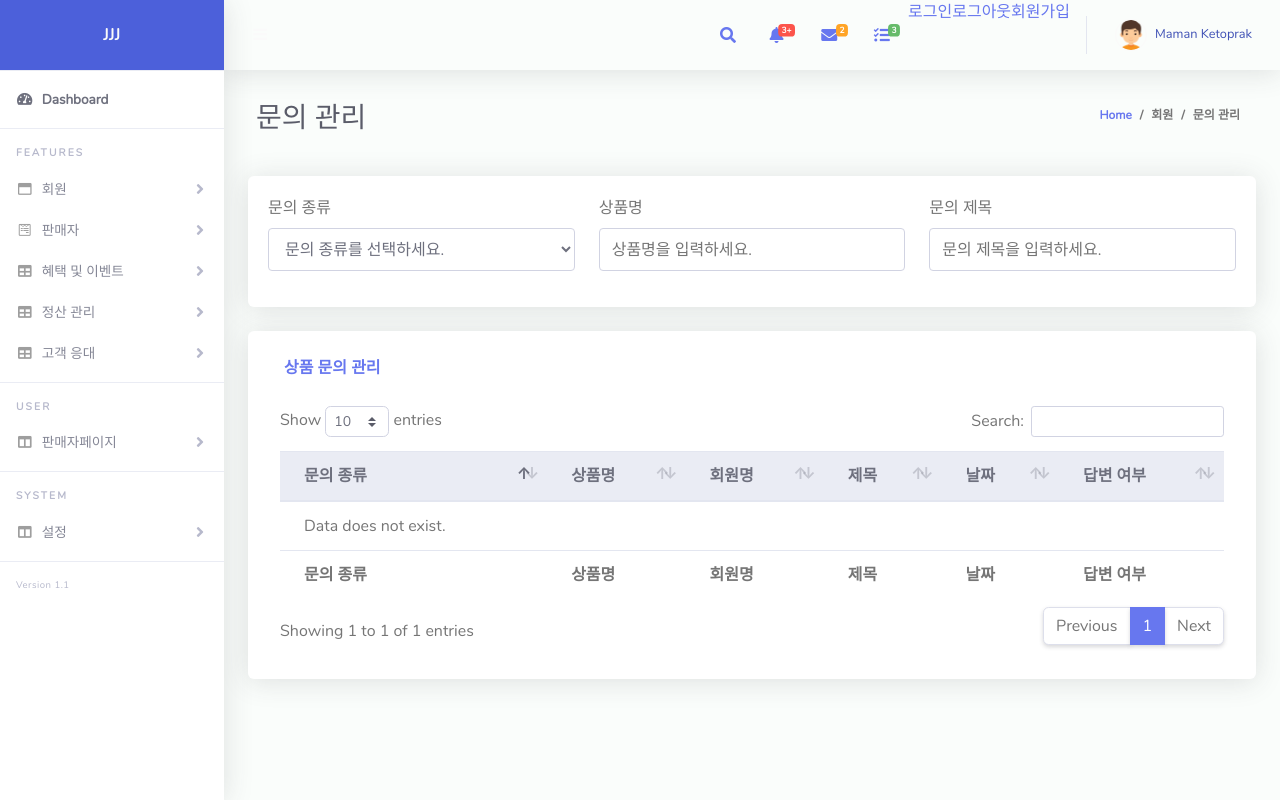
After one commit to jhy11/jjj, a Django app: page /seller/qna in a window 1280 px wide. The commit adds this page. Run offline with Django 4.2, Linux system fonts and the light colour scheme; data that the repository does not hold is empty; some libraries are stand-ins or nearby versions.

Commit message:
Add qna page

```diff
--- /dev/null
+++ b/seller/templates/qna_info.html
@@ -0,0 +1,120 @@
+{% extends 'layouts/base.html' %} {% load static %}
+
+<!-- Specific Page CSS goes HERE  -->
+{% block stylesheets %}
+<link href="https://cdnjs.cloudflare.com/ajax/libs/font-awesome/4.7.0/css/font-awesome.min.css" rel="stylesheet"/>
+<link href="{% static 'vendor/datatables/dataTables.bootstrap4.min.css' %}" rel="stylesheet" type="text/css">
+
+{% endblock stylesheets %}
+
+{% block content %}
+<div class="container-fluid" id="container-wrapper">
+  <div class="d-sm-flex align-items-center justify-content-between mb-4">
+    <h1 class="h3 pl-2 text-gray-800">문의 관리</h1>
+    <ol class="breadcrumb">
+      <li class="breadcrumb-item"><a href="./">Home</a></li>
+      <li class="breadcrumb-item">회원</li>
+      <li class="breadcrumb-item active" aria-current="page">문의 관리</li>
+    </ol>
+  </div>
+
+  <div class="row">
+    <div class="col">
+      <div class="card mb-4">
+        <div class="card-body">
+          <div class ="row g-3 needs-validation">
+            <div class="col-md-4 mb-3">
+              <label class="form-label" for="category">문의 종류</label>
+              <select class="form-control" id="Category" name="Category">
+                <option value="" disabled selected>문의 종류를 선택하세요.</option>
+                {% if qnaCategories %}
+                {% for i in qnaCategories %}
+                <option value="{{i.id}}">{{i.name}}</option>
+                {% endfor %}
+                {% endif %}
+              </select>
+            </div>
+            <div class="col-md-4 mb-3">
+              <label class="form-label" for="product">상품명</label>
+              <input class=" form-control" id="Product" name="Product" type="text" placeholder="상품명을 입력하세요."/>
+            </div>
+            <div class="col-md-4 mb-3">
+              <label class="form-label" for="title">문의 제목</label>
+              <input class=" form-control" id="Title" name="Title" type="text" placeholder="문의 제목을 입력하세요."/>
+            </div>
+          </div>
+        </div>
+      </div>
+    </div>
+  </div>
+
+  <div class="row">
+    <div class="col">
+      <div class="card mb-3 p-3">
+        <div class="card-header d-flex flex-row align-items-center justify-content-between">
+          <h6 class="m-0 font-weight-bold text-primary">상품 문의 관리</h6>
+        </div>
+        <div class="table-responsive p-3" id="aaa">
+          <table class="table align-items-center table-flush table-hover" id="dataTableHover-qna">
+            <thead class="thead-light">
+              <tr>
+                <th>문의 종류</th>
+                <th>상품명</th>
+                <th>회원명</th>
+                <th>제목</th>
+                <th>날짜</th>
+                <th>답변 여부</th>
+              </tr>
+            </thead>
+            <tbody class="list" id="list-order">
+              {% if qnas %}
+              {% for i in qnas %}
+              <tr class="list-order-row" onclick="location.href='/seller/qna-post/{{i.id}}'">
+                <td class="align-middle" id="Category">{{ i.category__name }}</td>
+                <td class="align-middle" id="Product">{{ i.product__name }}</td>
+                <td class="align-middle" id="MemName">{{ i.member__mem_name }}</td>
+                <td class="align-middle" id="Title">{{ i.title }}</td>
+                <td class="align-middle" id="Date">{{ i.created_at|date:'Y-m-d' }}</td>
+                <td class="align-middle status" id="Flag" value='{{i.answer_flag}}'></td>
+              </tr>
+              {% endfor %}
+              {% else %}
+              <tr>
+                <td class="align-middle">Data does not exist.</td>
+                <td></td>
+                <td></td>
+                <td></td>
+                <td></td>
+                <td></td>
+              </tr>
+              {% endif %}
+            </tbody>
+            <tfoot>
+              <tr>
+                <th>문의 종류</th>
+                <th>상품명</th>
+                <th>회원명</th>
+                <th>제목</th>
+                <th>날짜</th>
+                <th>답변 여부</th>
+              </tr>
+            </tfoot>
+          </table>
+        </div>
+      </div>
+    </div>
+  </div>
+</div>
+
+
+{% endblock content %}
+
+<!-- Specific Page JS goes HERE  -->
+{% block javascripts %}
+<!-- Page level plugins -->
+<script src="{% static 'vendor/datatables/jquery.dataTables.min.js' %}" type="text/javascript"></script>
+<script src="{% static 'vendor/datatables/dataTables.bootstrap4.min.js' %}" type="text/javascript"></script>
+
+<script src="{% static 'jsmeta/script_qna_info.js' %}"></script>
+
+{% endblock javascripts %}
--- a/seller/urls.py
+++ b/seller/urls.py
@@ -1,9 +1,13 @@
 from django.urls import path
 from . import views
-from .views import info_seller_views
+from .views import info_seller_views, info_qna_views
 
 app_name = 'seller'
 
 urlpatterns=[
     path('seller_product', info_seller_views.SellerProductView.as_view(), name='seller_product'),
+    path('qna', info_qna_views.QnaView.as_view(), name='qna'),
+    path('qna-post/<str:id>', info_qna_views.QnaPostView.as_view(), name='qna-post'),
+    path('qna-edit/<str:id>', info_qna_views.QnaEditView.as_view(), name='qna-edit'),
+
 ]
--- /dev/null
+++ b/seller/views/info_qna_views.py
@@ -0,0 +1,69 @@
+from django.http import HttpRequest, JsonResponse
+from django.shortcuts import render, redirect, get_object_or_404
+from django.views.generic.base import View, TemplateView
+from typing import Any, Dict
+from datetime import datetime
+
+from management.models import qna, qna_category, qna_answer
+
+class QnaView(View):
+    template_name = 'qna_info.html'
+
+    def get(self, request: HttpRequest, *args, **kwargs):
+        context = {}
+        context['qnaCategories'] = qna_category.objects.values('name')
+        context['qnas'] = qna.objects.values('id', 'member__mem_name', 'product__name', 'category__name', 'title', 'created_at', 'answer_flag')
+
+        return render(request, self.template_name, context)
+#회원번호
+
+class QnaPostView(TemplateView):
+    template_name = 'qna-post.html'
+
+    def get_context_data(self, **kwargs: Any) -> Dict[str, Any]:
+        context = {}
+        question = get_question(kwargs.get('id'))
+
+        context['question'] = question[0]
+        context['answer'] = list(qna_answer.objects.filter(qna__id=kwargs.get('id')).values('id', 'content'))[0]
+
+        return context
+
+    def post(self, request: HttpRequest, **kwargs: Any) -> Dict[str, Any]:
+        print(request.POST)
+        context = {}
+        id = kwargs.get('id')
+        content = request.POST.get('Content', None)
+
+        print(id)
+        print(content)
+        if content is not None:
+          qna_answer.objects.create(
+            content=content,
+            qna_id=id
+          )
+          qna.objects.filter(id=id).update(
+            answer_flag='1'
+          )
+
+        return redirect('/seller/qna')
+
+class QnaEditView(View):
+    template_name = 'qna-post.html'
+
+    def post(self, request: HttpRequest, **kwargs: Any) -> Dict[str, Any]:
+        context = {}
+        id = kwargs.get('id')
+        content = request.POST.get('Content', None)
+
+        if content is not None:
+          # update content of answer
+          qna_answer.objects.filter(id=id).update(
+            content=content,
+            updated_at=datetime.now(),
+          )
+
+        return redirect('/seller/qna')
+
+def get_question(id):
+    return list(qna.objects.filter(id=id).values('id', 'member__mem_name', 'product__name', 'category__name', 'title', 'content', 'created_at', 'answer_flag'))
--- /dev/null
+++ b/static/jsmeta/script_qna_info.js
@@ -0,0 +1,32 @@
+document.addEventListener("DOMContentLoaded", function(){
+
+  let status = document.getElementsByClassName('status');
+  [].forEach.call(status, function(status) {
+      status.innerHTML=showStatus(status.getAttribute('value'));
+  })
+
+  let table = $('#dataTableHover-qna').DataTable();
+
+  $('#Category').on('change', function () {
+    console.log(this.value);
+    table.columns(0).search( this.value ).draw();
+  });
+  $('#Product').on('keyup', function () {
+    table.columns(1).search( this.value ).draw();
+  });
+  $('#Title').on('keyup', function () {
+    table.columns(3).search( this.value ).draw();
+  });
+});
+
+function showStatus(status){
+  switch(status){
+    case '1':
+      result = '<span class="badge badge-success align-middle">답변 완료</span>'
+      break;
+    case '0':
+      result = '<span class="badge badge-danger align-middle">미답변</span>'
+      break;
+  }
+  return result;
+}
--- a/templates/includes/navigation.html
+++ b/templates/includes/navigation.html
@@ -27,7 +27,7 @@
         <a class="collapse-item" href="{% url 'management:member' %}">회원 관리</a>
         <a class="collapse-item" href="{% url 'management:order' %}">주문 관리</a>
         <a class="collapse-item" href="#">배송 관리</a>
-        <a class="collapse-item" href="#">문의 관리</a>
+        <a class="collapse-item" href="{% url 'seller:qna' %}">문의 관리</a>
       </div>
     </div>
   </li>
```
Also changed, not shown: seller/templates/qna-post.html (added, +94 -0 lines).
